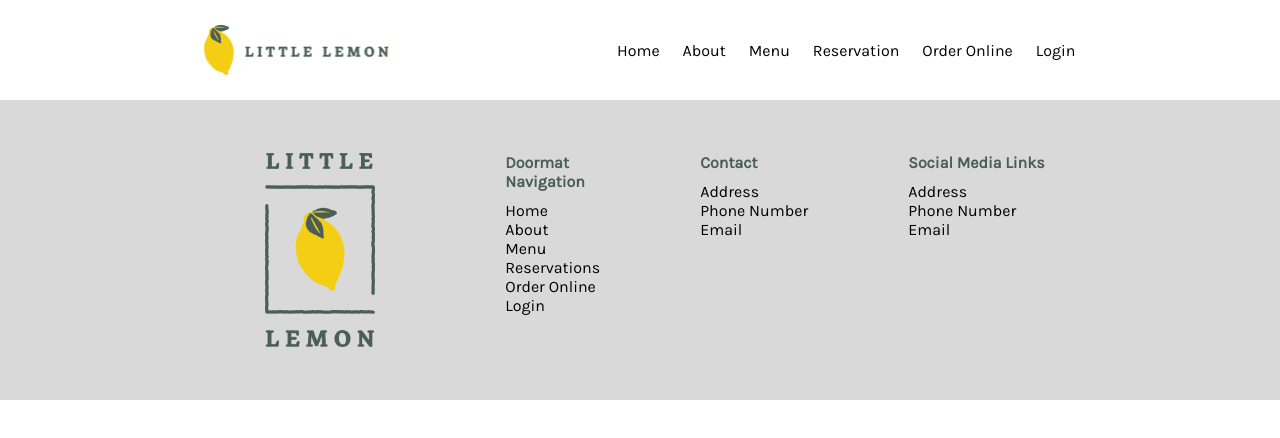
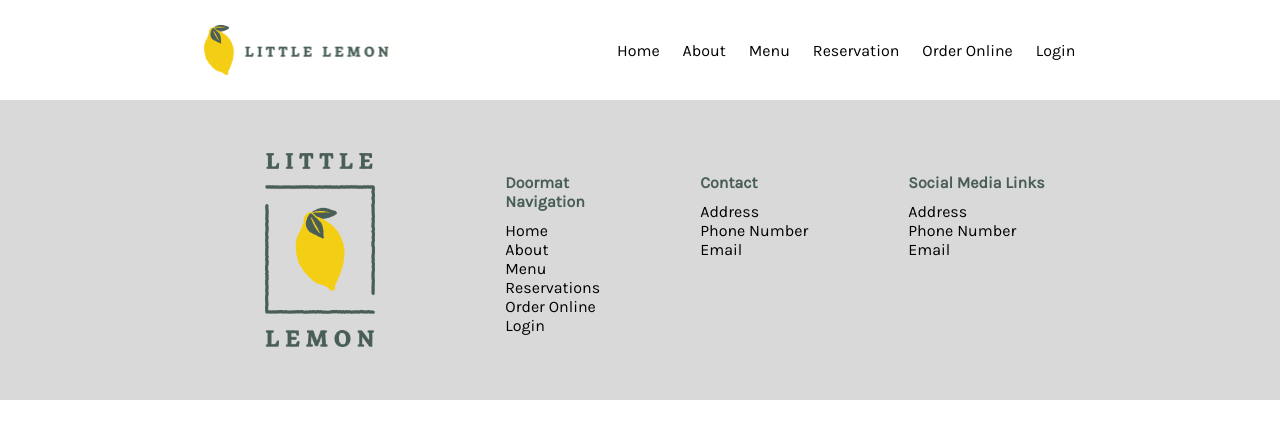
Before and after one commit to kalpesh-d/little-lemon, a React (Create React App) app: page / in a window 1280 px wide. Shown: the top 438 px of the page. Built offline with nearby package versions, Linux system fonts and the light colour scheme; a web font is replaced by a local one.

Commit message:
added top margin on lists

```diff
--- a/src/components/css/Footer.css
+++ b/src/components/css/Footer.css
@@ -18,7 +18,7 @@ footer {
 }
 
 .foot-lists {
-  margin: 0 5rem;
+  margin: 2rem 5rem 0;
 }
 
 .foot-heading {
```
